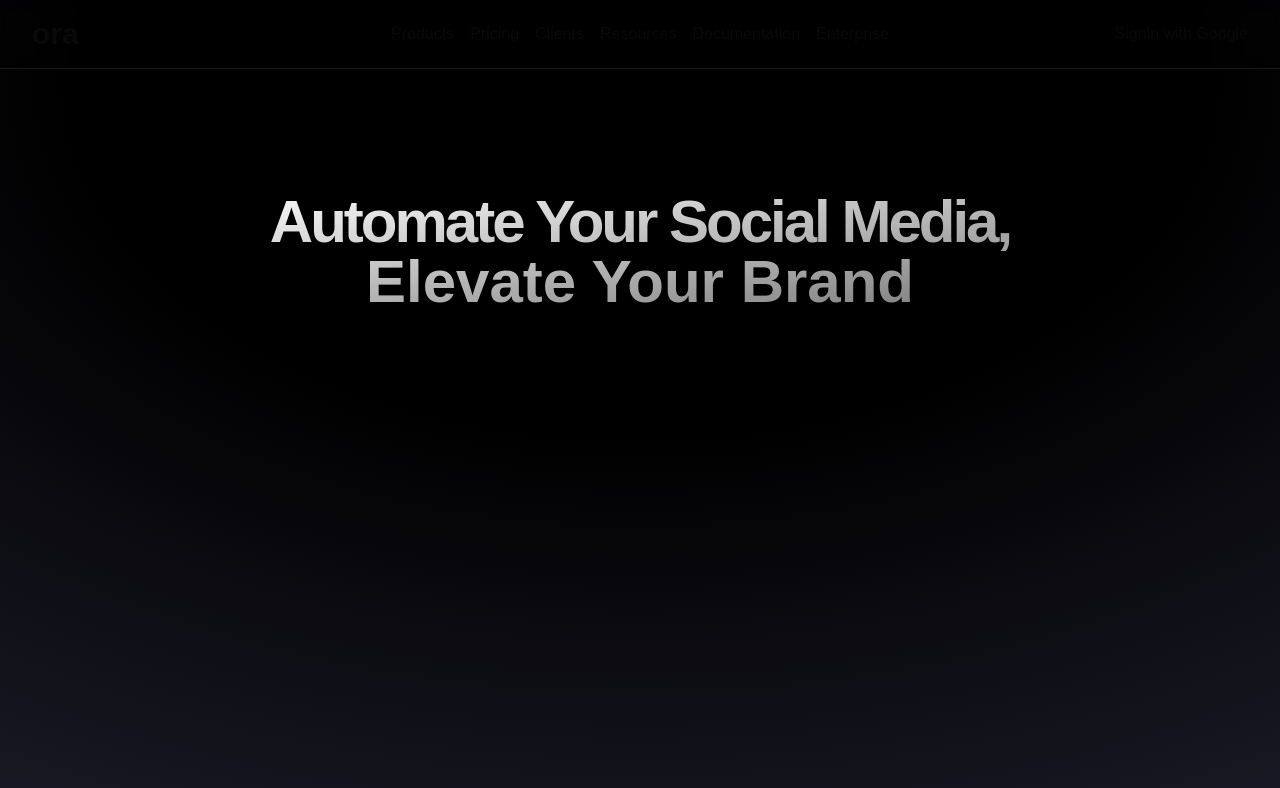
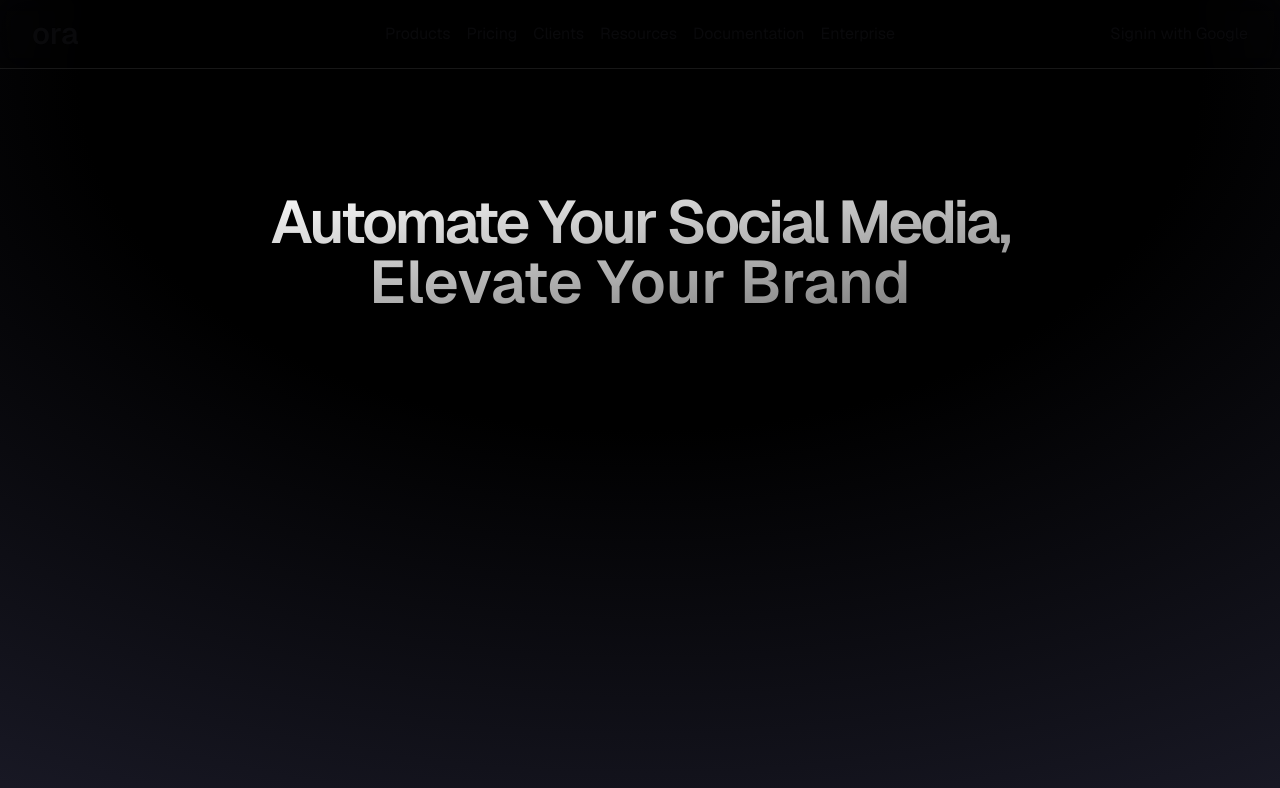
Before and after one commit to Harshalvk/ora, a Next.js app: page / in a window 1280 px wide. Shown: the top 788 px of the page. Built offline with nearby package versions, Linux system fonts and the light colour scheme; no server answers.

Commit message:
fix(globals): update body font-family to include Geist for consistency

```diff
--- a/src/app/globals.css
+++ b/src/app/globals.css
@@ -3,7 +3,7 @@
 @tailwind utilities;
 
 body {
-  font-family: Arial, Helvetica, sans-serif;
+  font-family: Geist, Arial, Helvetica, sans-serif;
 }
 
 @layer base {
```
